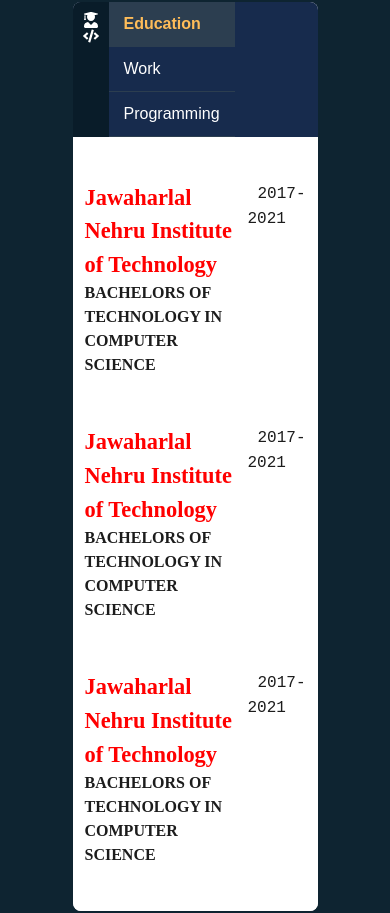
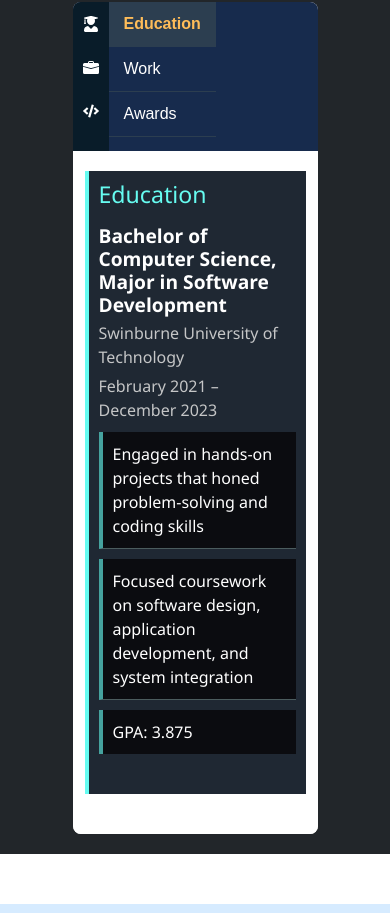
Before and after one commit to Adnan25z/portfolio, a React (Create React App) app: page / in a window 390 px wide. Shown: the part 7132-8045 px from the top of the page. Built offline with nearby package versions, Linux system fonts and the light colour scheme.

Commit message:
resume section complete

```diff
--- /dev/null
+++ b/src/screens/resume/Awards.jsx
@@ -0,0 +1,34 @@
+import React from 'react';
+import './awards.css'; // This assumes you have a separate CSS file for the Awards section.
+
+const AwardsSection = () => {
+  return (
+    <div className="awards-section">
+      <h3 className="awards-title">Awards</h3>
+      <div className="award-item">
+        <h4 className="award-name">SWINBURNE EMERGING LEADER</h4>
+        <p className="award-description">
+          Esteemed recognition awarded for demonstrated leadership in areas of campus participation,
+          career development, global citizenship, industry experience, and sustainability. This
+          acknowledgment reflects the commitment to active involvement in campus life, professional
+          competence growth, cross-cultural understanding, practical industry application, and
+          contribution towards a sustainable future.
+        </p>
+      </div>
+      <div className="award-item">
+        <h4 className="award-name">LETTER OF COMMENDATION</h4>
+        <p className="award-description">
+          Recognition for achieving an almost perfect GPA of 3.875.
+        </p>
+      </div>
+      <div className="award-item">
+        <h4 className="award-name">SWINBURNE INTERNATIONAL EXCELLENCE SCHOLARSHIP HOLDER</h4>
+        <p className="award-description">
+          Awarded 50% Scholarship based on high school academic grades.
+        </p>
+      </div>
+    </div>
+  );
+}
+
+export default AwardsSection;
--- a/src/screens/resume/Education.jsx
+++ b/src/screens/resume/Education.jsx
@@ -1,49 +1,22 @@
-import React from "react";
-import "./education.css";
-export default function Education() {
+import React from 'react';
+import './education.css'; // This assumes you have a separate CSS file for the Education section.
+
+const EducationSection = () => {
   return (
-    <>
-      <div className="d-flex flex-column">
-        <div className="education-one my-4 justify-content-between d-flex flex-row">
-          <div className="d-flex flex-column new-one">
-            <span className="university-name">
-              Jawaharlal Nehru Institute of Technology{" "}
-            </span>
-            <span className="university-degree">
-              Bachelors of Technology in Computer Science{" "}
-            </span>
-          </div>{" "}
-          <div>
-            <span className="year-passedout">2017-2021 </span>
-          </div>
-        </div>
-        <div className="education-one my-4 justify-content-between d-flex flex-row">
-          <div className="d-flex flex-column new-one">
-            <span className="university-name">
-              Jawaharlal Nehru Institute of Technology{" "}
-            </span>
-            <span className="university-degree">
-              Bachelors of Technology in Computer Science{" "}
-            </span>
-          </div>{" "}
-          <div>
-            <span className="year-passedout">2017-2021 </span>
-          </div>
-        </div>
-        <div className="education-one my-4 justify-content-between d-flex flex-row">
-          <div className="d-flex flex-column new-one">
-            <span className="university-name">
-              Jawaharlal Nehru Institute of Technology{" "}
-            </span>
-            <span className="university-degree">
-              Bachelors of Technology in Computer Science{" "}
-            </span>
-          </div>{" "}
-          <div>
-            <span className="year-passedout">2017-2021 </span>
-          </div>
-        </div>
+    <div className="education-section">
+      <h3 className="education-title">Education</h3>
+      <div className="education-item">
+        <h4 className="education-degree">Bachelor of Computer Science, Major in Software Development</h4>
+        <p className="education-institution">Swinburne University of Technology</p>
+        <p className="education-duration">February 2021 – December 2023</p>
+        <ul className="education-details">
+          <li>Engaged in hands-on projects that honed problem-solving and coding skills</li>
+          <li>Focused coursework on software design, application development, and system integration</li>
+          <li>GPA: 3.875</li>
+        </ul>
       </div>
-    </>
+    </div>
   );
 }
+
+export default EducationSection;
--- a/src/screens/resume/Programming.jsx
+++ /dev/null
@@ -1,51 +0,0 @@
-import React from "react";
-import "./programming.css";
-export default function Programming() {
-  const value = [
-    {
-      text: "javascript",
-      percentage: 80
-    },
-    {
-      text: "Flutter",
-      percentage: 80
-    },
-    {
-      text: "Python",
-      percentage: 80
-    },
-    {
-      text: "Node JS",
-      percentage: 80
-    },
-    {
-      text: "React JS",
-      percentage: 80
-    }
-  ];
-  return (
-    <>
-      <div>
-        <div className="row">
-          {value.map((value, index) => {
-            return (
-              <>
-                <div className="col-lg-6 col-mg-6 col-sm-12 my-2">
-                  <span className="language">{value.text} </span>
-                  <div className="progress-some">
-                    <div
-                      className="progress-new"
-                      style={{ width: `${value.percentage}%` }}
-                    >
-                      {" "}
-                    </div>
-                  </div>
-                </div>
-              </>
-            );
-          })}
-        </div>
-      </div>
-    </>
-  );
-}
--- a/src/screens/resume/Resume.jsx
+++ b/src/screens/resume/Resume.jsx
@@ -2,22 +2,24 @@ import React, { useState } from 'react';
 import "./resume.css";
 import Education from './Education'; // These components need to be created
 import Work from './Work';
-import Programming from './Programming';
+import Awards from './Awards';
 import { FaCode } from "react-icons/fa";
 import { FaUserGraduate } from "react-icons/fa";
+import { BsBriefcaseFill } from "react-icons/bs";
 //import Projects from './Projects';
 
 const ResumePage = () => {
   const [education, setEducation] = useState(true);
   const [workHistory, setWorkHistory] = useState(false);
   const [programming, setProgramming] = useState(false);
+  const [awards, setAwards] = useState(false);
+
 
   const ChangeState = (stateSetter, stateValue) => {
     // Reset all states
     setEducation(false);
     setWorkHistory(false);
-    setProgramming(false);
-
+    setAwards(false);
     // Set the desired state
     stateSetter(stateValue);
   };
@@ -25,25 +27,26 @@ const ResumePage = () => {
   return (
     <div className="resume-outer-section d-flex flex-column" id="resume">
       <span className="about-me-text">Resume</span>
-      <span className="why-text-sub">My formal Bio Details</span>
+      <span className="why-text-sub">My Education, Awards and Work Details</span>
       <div className="resume-new-section row" style={{ width: "70%", marginInline: "auto" }}>
         <div className="col-lg-4 col-md-4 col-sm-12 resume-left-section d-flex px-0 shadow-lg flex-row">
           <div className="d-flex flex-column bg-new text-white">
-            {<FaUserGraduate/>}
-            {<FaCode/>}
+            <div className="icon-align">{<FaUserGraduate/>}</div>
+            <div className="icon-align">{<BsBriefcaseFill/>}</div>
+            <div className="icon-align">{<FaCode/>}</div>
             {/* Icons go here */}
           </div>
           <div className="d-flex flex-column">
             {/* Navigation buttons */}
             <span className={education ? "selected resume-options-items" : "resume-options-items"} onClick={() => ChangeState(setEducation, true)}>Education</span>
             <span className={workHistory ? "selected resume-options-items" : "resume-options-items"} onClick={() => ChangeState(setWorkHistory, true)}>Work</span>
-            <span className={programming ? "selected resume-options-items" : "resume-options-items"} onClick={() => ChangeState(setProgramming, true)}>Programming</span>
+            <span className={awards ? "selected resume-options-items" : "resume-options-items"} onClick={() => ChangeState(setAwards, true)}>Awards</span>
           </div>
         </div>
         <div className="col-lg-8 col-md-8 col-sm-12 resume-right-section">
           {education && <Education />}
           {workHistory && <Work />}
-          {programming && <Programming />}
+          {awards && <Awards />}
         </div>
       </div>
     </div>
--- /dev/null
+++ b/src/screens/resume/awards.css
@@ -0,0 +1,42 @@
+.awards-section {
+    color: #ffffff;
+    background-color: #1f2833;
+    font-family: 'Segoe UI', Tahoma, Geneva, Verdana, sans-serif;
+    padding: 20px;
+    border-left: 4px solid #66fcf1;
+    margin-bottom: 20px;
+  }
+
+  .awards-title {
+    color: #66fcf1;
+    margin-bottom: 15px;
+  }
+
+  .award-item {
+    margin-bottom: 30px;
+  }
+
+  .award-name {
+    font-weight: 600;
+    margin-bottom: 5px;
+  }
+
+  .award-description {
+    font-weight: 300;
+    color: #c5c6c7;
+    margin-bottom: 10px;
+    background: #0b0c10;
+    padding: 10px;
+    border-left: 4px solid #45a29e;
+    border-bottom: 1px solid #4b5c5e;
+  }
+
+  @media screen and (max-width: 768px) {
+    .awards-section {
+      padding: 10px;
+    }
+
+    .award-item h4 {
+      font-size: 1.2rem;
+    }
+  }
--- a/src/screens/resume/education.css
+++ b/src/screens/resume/education.css
@@ -1,23 +1,65 @@
-.university-name {
-    font-family: "Ubuntu";
-    color: red;
-    font-size: 1.4rem;
-    font-weight: 800;
+.education-section {
+  color: #ffffff;
+  background-color: #1f2833;
+  font-family: 'Segoe UI', Tahoma, Geneva, Verdana, sans-serif;
+  padding: 20px;
+  border-left: 4px solid #66fcf1;
+  margin-bottom: 20px;
+}
+
+.education-title {
+  color: #66fcf1;
+  margin-bottom: 15px;
+}
+
+.education-item {
+  margin-bottom: 30px;
+}
+
+.education-degree {
+  font-weight: 600;
+  margin-bottom: 5px;
+}
+
+.education-institution {
+  font-weight: 300;
+  color: #c5c6c7;
+  margin-bottom: 5px;
+}
+
+.education-duration {
+  font-weight: 300;
+  color: #c5c6c7;
+  margin-bottom: 10px;
+}
+
+.education-details {
+  list-style: none;
+  padding: 0;
+  margin: 0;
+}
+
+.education-details li {
+  background: #0b0c10;
+  margin-bottom: 10px;
+  padding: 10px;
+  border-left: 4px solid #45a29e;
+}
+
+.education-details li:not(:last-child) {
+  border-bottom: 1px solid #4b5c5e;
+}
+
+.education-details li:last-child {
+  margin-bottom: 0;
+}
+
+@media screen and (max-width: 768px) {
+  .education-section {
+    padding: 10px;
   }
 
-  .university-degree {
-    font-family: 0.8rem;
-    font-weight: 800;
-    font-family: "Ubuntu";
-    color: #1c1c1c;
-    text-transform: uppercase;
+  .education-item h4 {
+    font-size: 1.2rem;
   }
-
-  .year-passedout {
-    font-family: monospace;
-    font-size: 1rem;
-    background: var(--standout-color);
-    color: #1c1c1c;
-    padding: 10px 10px;
-    border-radius: 20px;
-  }
+}
--- a/src/screens/resume/programming.css
+++ /dev/null
@@ -1,16 +0,0 @@
-.progress-some {
-    background: red;
-    height: 20px;
-    width: 200px;
-  }
-
-  .progress-new {
-    background: #1c1c1c;
-    height: 20px;
-  }
-  .language {
-    font-family: "Ubuntu";
-    font-size: 1.5rem;
-    color: #1c1c1c;
-    text-transform: capitalize;
-  }
--- a/src/screens/resume/resume.css
+++ b/src/screens/resume/resume.css
@@ -1,7 +1,7 @@
 /* resume.css */
 .resume-outer-section {
     font-family: 'Arial', sans-serif;
-    background-color: #0e2431; /* Dark blue background */
+    background-color: var(--nav-color); /* Dark blue background */
     color: white;
     padding: 20px;
   }
@@ -60,3 +60,7 @@
     background-color: #ffffff; /* White background for content */
     padding: 20px;
   }
+
+  .icon-align {
+    padding-bottom: 1.2rem;
+  }
```
Also changed, not shown: src/screens/resume/Work.jsx (+52 -37 lines), src/screens/resume/work.css (+58 -11 lines).
